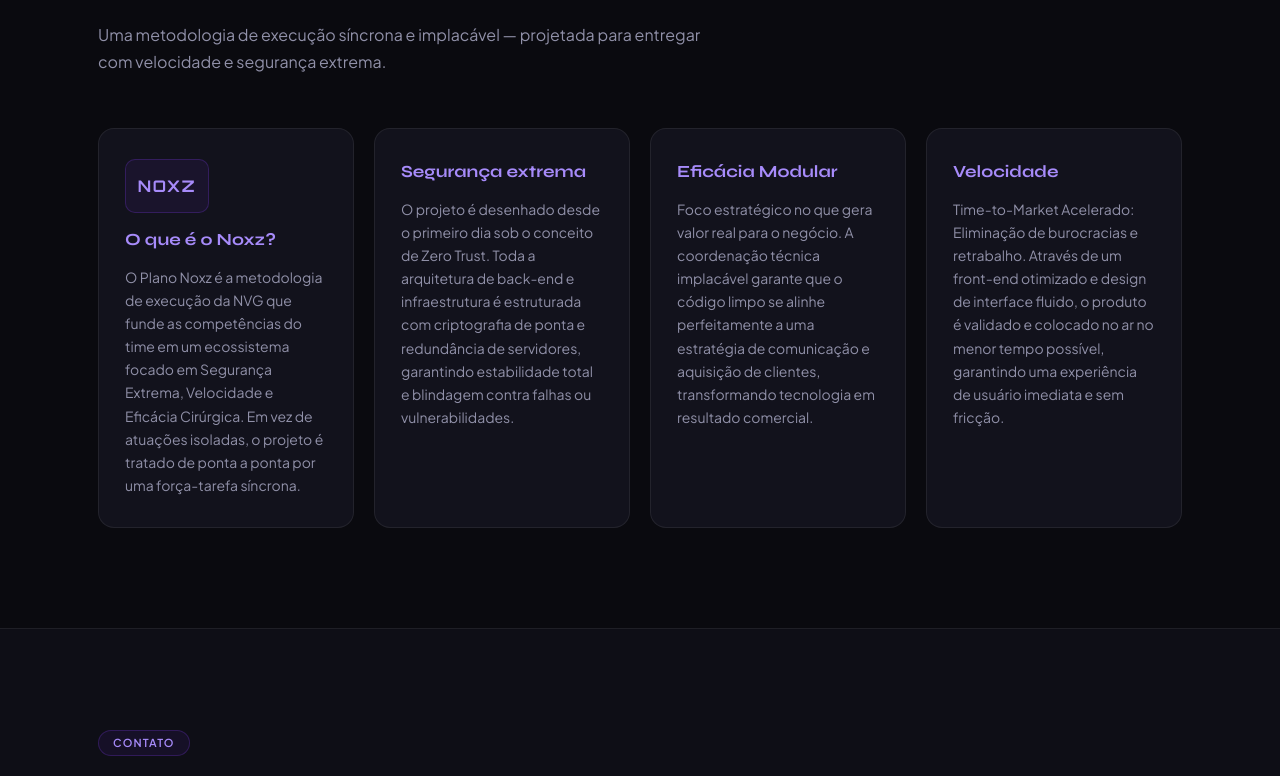
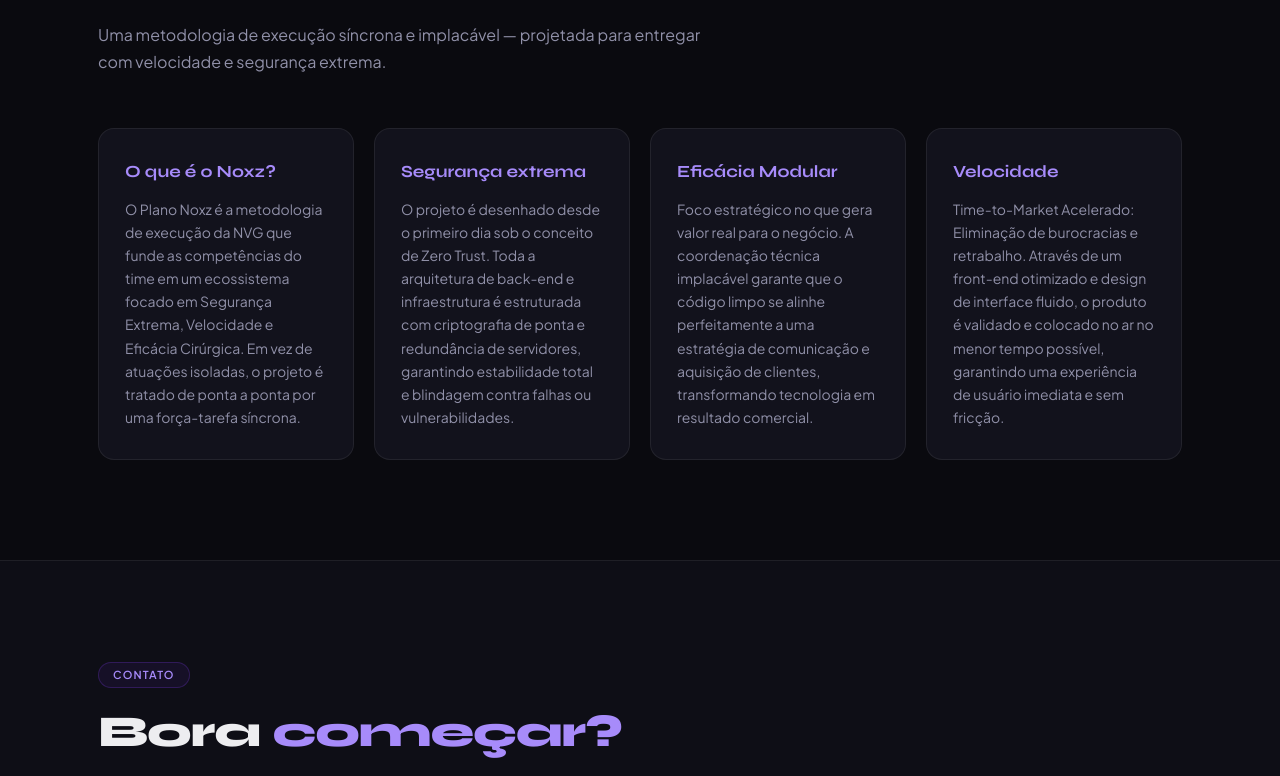
Before and after one commit to NEOpisa/NVGHUB, a Next.js app: page / in a window 1280 px wide. Shown: the part 4002-4778 px from the top of the page. Built offline with nearby package versions, Linux system fonts and the light colour scheme.

Commit message:
fix: botões Solicitar abrem WhatsApp; remove avatar NOXZ do card

```diff
--- a/src/components/NoxzSection.tsx
+++ b/src/components/NoxzSection.tsx
@@ -5,7 +5,6 @@ import { useReveal } from "@/hooks/useReveal";
 
 const CARDS = [
   {
-    avatar: "NOXZ",
     name: "O que é o Noxz?",
     text: "O Plano Noxz é a metodologia de execução da NVG que funde as competências do time em um ecossistema focado em Segurança Extrema, Velocidade e Eficácia Cirúrgica. Em vez de atuações isoladas, o projeto é tratado de ponta a ponta por uma força-tarefa síncrona.",
   },
@@ -45,11 +44,6 @@ export default function NoxzSection() {
         <div className="noxz-grid" ref={gridRef}>
           {CARDS.map((card) => (
             <article key={card.name} className="noxz-card">
-              {card.avatar && (
-                <div className="noxz-avatar" aria-hidden="true">
-                  {card.avatar}
-                </div>
-              )}
               <div className="noxz-name">{card.name}</div>
               <p className="noxz-area">{card.text}</p>
             </article>
--- a/src/components/ServicesSection.tsx
+++ b/src/components/ServicesSection.tsx
@@ -5,9 +5,6 @@ import { useReveal } from "@/hooks/useReveal";
 import { useRef } from "react";
 
 const WA = "https://wa.me/qr/YDKPLNZS2ZDBC1";
-function waLink(msg: string) {
-  return `${WA}?text=${encodeURIComponent(msg)}`;
-}
 
 const SERVICES = [
   {
@@ -15,28 +12,24 @@ const SERVICES = [
     title: "Site Profissional",
     desc: "Landing page ou site institucional com design responsivo, otimizado para SEO local e carregamento rápido. Feito para converter visitante em cliente.",
     outcome: "No ar em até 16 dias úteis",
-    wa: "Olá! Tenho interesse no serviço de Site Profissional da NeoVanguard. Pode me dar mais informações?",
   },
   {
     icon: <LayersIcon />,
     title: "Sistema para Negócio",
     desc: "Cardápio digital, agendamento online ou catálogo interativo. Automatiza o que toma tempo da sua equipe e melhora a experiência do cliente.",
     outcome: "Painel de controle incluso",
-    wa: "Olá! Tenho interesse em Sistema para Negócios da NeoVanguard. Pode me dar mais informações?",
   },
   {
     icon: <SearchIcon />,
     title: "SEO & Presença Digital",
     desc: "Otimização para aparecer no Google local, Google Meu Negócio configurado e estratégia de palavras-chave para o seu segmento.",
     outcome: "Resultado em 30–60 dias",
-    wa: "Olá! Tenho interesse em SEO e Presença Digital da NeoVanguard. Pode me dar mais informações?",
   },
   {
     icon: <ShieldIcon />,
     title: "Manutenção & Suporte",
     desc: "Suporte real via WhatsApp, atualizações de conteúdo, monitoramento de uptime e correções sem burocracia. Você chama, a gente responde.",
     outcome: "Resposta em até 3h úteis",
-    wa: "Olá! Tenho interesse em Manutenção e Suporte da NeoVanguard. Pode me dar mais informações?",
   },
 ];
 
@@ -72,7 +65,7 @@ export default function ServicesSection() {
                 {svc.outcome}
               </div>
               <a
-                href={waLink(svc.wa)}
+                href={WA}
                 target="_blank"
                 rel="noopener noreferrer"
                 className="btn-primary"
```
